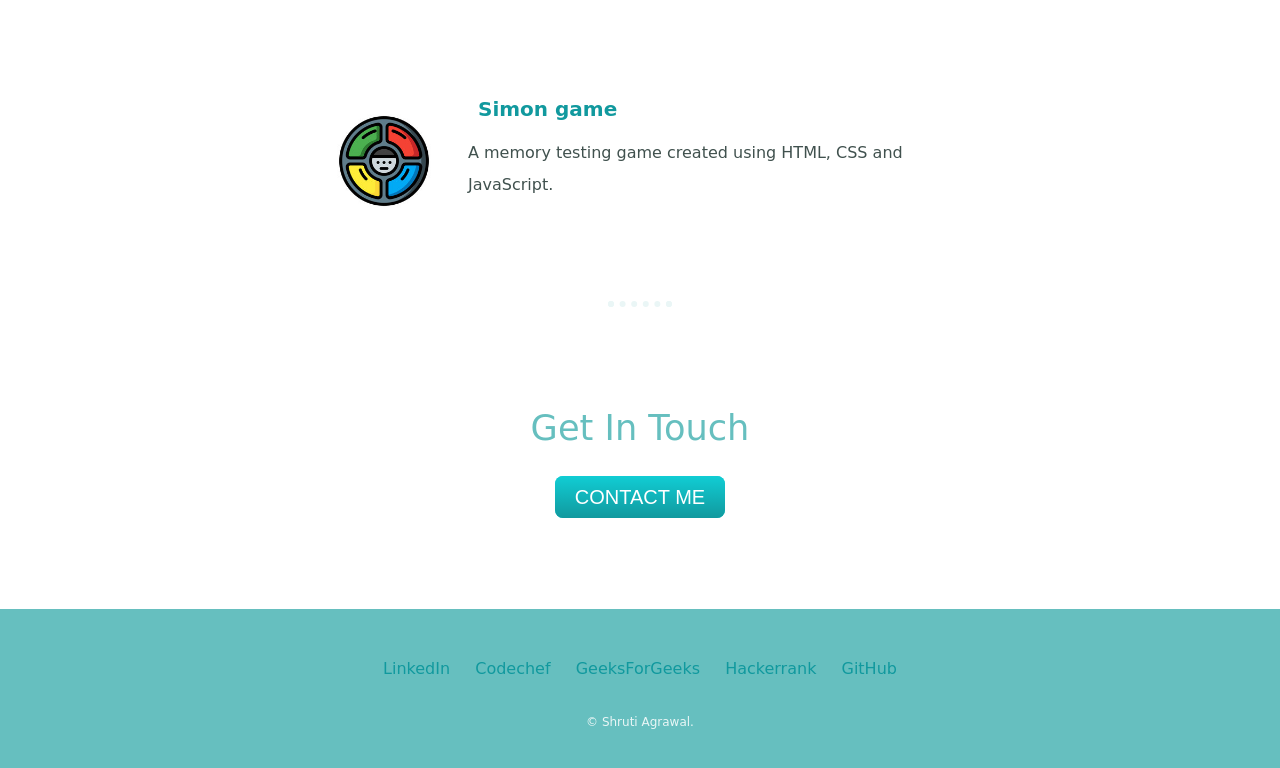
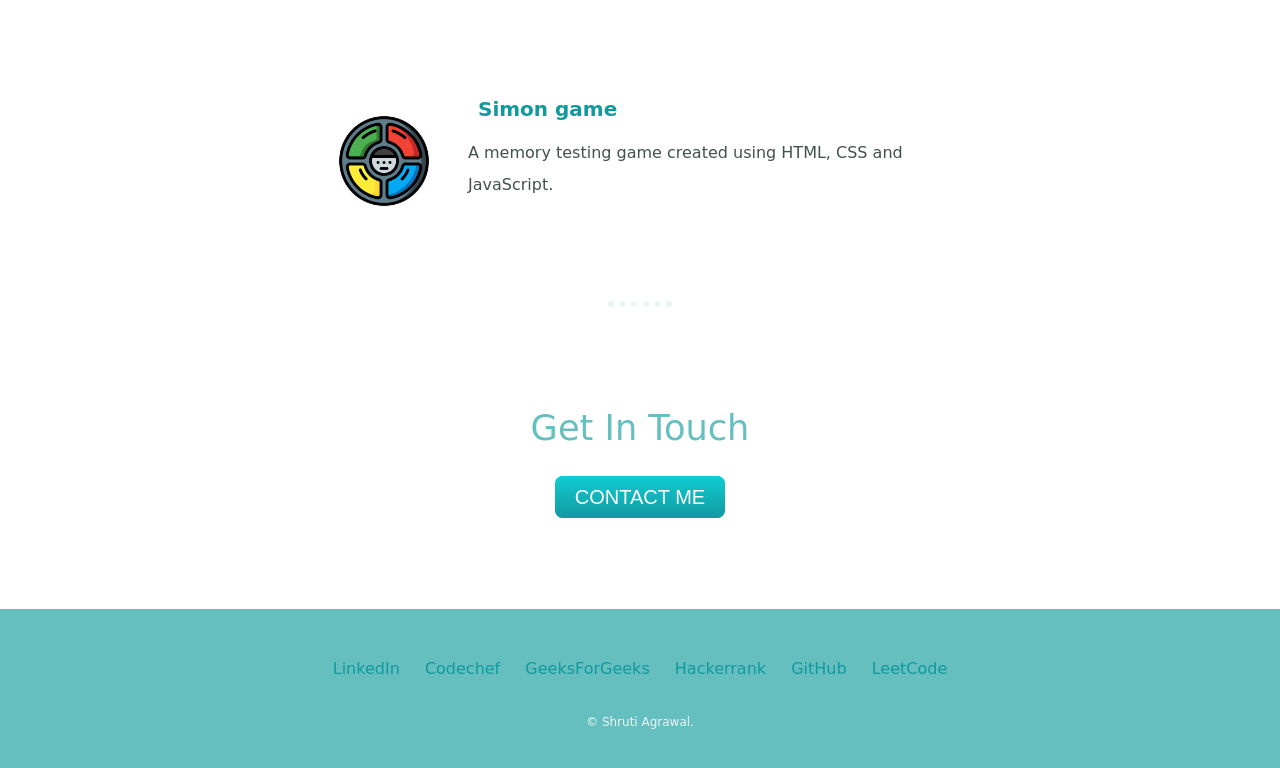
Before and after one commit to shruti0706/My-Personal-SIte-, a plain HTML site: page index.html in a window 1280 px wide. Shown: the part 3363-4131 px from the top of the page. Drawn offline with Linux system fonts and the light colour scheme; a web font is replaced by a local one.

Commit message:
Update index.html

```diff
--- a/index.html
+++ b/index.html
@@ -109,6 +109,7 @@
     <a class="footer-link" href="https://auth.geeksforgeeks.org/user/shruti762001/practice">GeeksForGeeks</a>
     <a class="footer-link" href="https://www.hackerrank.com/Shruti762001">Hackerrank</a>
     <a class="footer-link" href="https://github.com/shruti0706">GitHub</a>
+    <a class="footer-link" href="https://leetcode.com/shruti762001/">LeetCode</a>
 
     <p class="copyright">© Shruti Agrawal.</p>
   </div>
```
